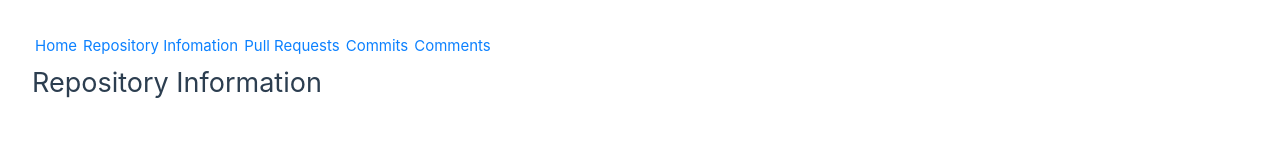
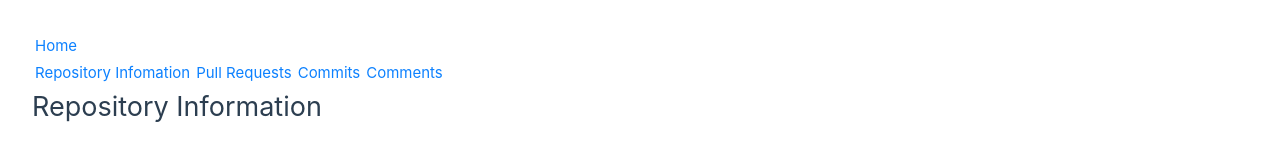
Before and after one commit to EduardoCalvoUribe/GitHubRepositoryAnalysisTool, a Vue app in the folder frontend/: page /repoinfo/1 in a window 1280 px wide. Shown: the top 160 px of the page. Built offline with nearby package versions, Linux system fonts and the light colour scheme; no server answers.

Commit message:
Added a new routing toolbar so that the other pages are only available when you open a repository.

```diff
--- a/frontend/src/App.vue
+++ b/frontend/src/App.vue
@@ -8,10 +8,10 @@ import { RouterLink, RouterView } from 'vue-router'
 
     <RouterLink to="/">Home</RouterLink>
     <!-- <RouterLink to="/about">About</RouterLink> -->
-    <RouterLink to="/repoinfo">Repository Infomation</RouterLink>
+    <!-- <RouterLink to="/repoinfo">Repository Infomation</RouterLink>
     <RouterLink to="/prpage">Pull Requests</RouterLink>
     <RouterLink to="/commitpage">Commits</RouterLink>
-    <RouterLink to="/commentpage">Comments</RouterLink>
+    <RouterLink to="/commentpage">Comments</RouterLink> -->
 
   </header>
 
--- a/frontend/src/views/CommentPage.vue
+++ b/frontend/src/views/CommentPage.vue
@@ -1,4 +1,14 @@
 <template>
+    <header>
+
+    <RouterLink to="/repoinfo/1">Repository Infomation</RouterLink>
+    <RouterLink to="/prpage">Pull Requests</RouterLink>
+    <RouterLink to="/commitpage">Commits</RouterLink>
+    <RouterLink to="/commentpage">Comments</RouterLink>
+
+  </header>
+
+  <RouterView />
     <header>
       <div style="font-size: 180%;">
         Comment Page
--- a/frontend/src/views/CommitPage.vue
+++ b/frontend/src/views/CommitPage.vue
@@ -1,4 +1,13 @@
 <template>
+    <header>
+    <RouterLink to="/repoinfo/1">Repository Infomation</RouterLink>
+    <RouterLink to="/prpage">Pull Requests</RouterLink>
+    <RouterLink to="/commitpage">Commits</RouterLink>
+    <RouterLink to="/commentpage">Comments</RouterLink>
+
+  </header>
+
+  <RouterView />
     <div class="page-container">
       <!-- Header Information -->
       <header>
--- a/frontend/src/views/PullRequestPage.vue
+++ b/frontend/src/views/PullRequestPage.vue
@@ -1,4 +1,14 @@
 <template>
+  <header>
+    <RouterLink to="/repoinfo/1">Repository Infomation</RouterLink>
+    <RouterLink to="/prpage">Pull Requests</RouterLink>
+    <RouterLink to="/commitpage">Commits</RouterLink>
+    <RouterLink to="/commentpage">Comments</RouterLink>
+
+  </header>
+
+  <RouterView />
+
   <header>
     <div style="font-size: 180%;">
       Pull Request Page
--- a/frontend/src/views/RepositoryInfo.vue
+++ b/frontend/src/views/RepositoryInfo.vue
@@ -1,4 +1,13 @@
 <template>
+    <header>
+    <RouterLink to="/repoinfo/1">Repository Infomation</RouterLink>
+    <RouterLink to="/prpage">Pull Requests</RouterLink>
+    <RouterLink to="/commitpage">Commits</RouterLink>
+    <RouterLink to="/commentpage">Comments</RouterLink>
+
+  </header>
+
+  <RouterView />
   <header>
     <div style="font-size: 180%;">
       Repository Information
@@ -7,7 +16,6 @@
 
   <header>
     <div style="font-size: 180%; justify-content: left;" >
-
     </div>
   </header>
 
@@ -40,6 +48,7 @@
       </div>
     </div>
   </div>
+
 </template>
 
 <script>
@@ -152,4 +161,18 @@ export default {
   text-align: center; /* Centering text inside grid items */
   border: 1px solid #ccc; /* Border for grid items */
 }
+.box-container {
+    display: flex;
+    gap: 10px; /* Space between boxes */
+    justify-content: center; /* Center the boxes horizontally */
+    padding: 20px 0; /* Optional: padding around the container */
+    text-align: center;
+  }
+  .box {
+    flex: 1; /* Each box takes equal space */
+    padding: 20px;
+    background-color: rgb(255, 255, 255);
+    text-align: center;
+    border: 1px solid #ffffff;
+  }
 </style>
```
